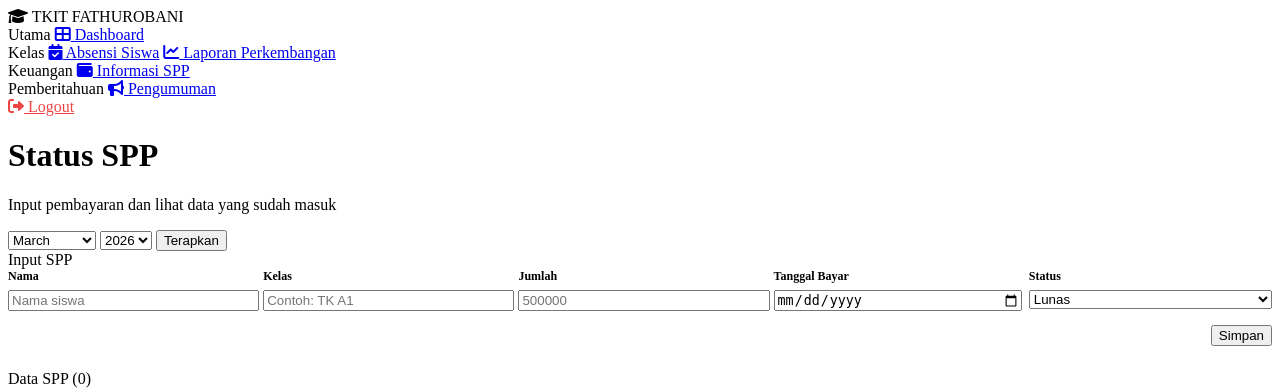
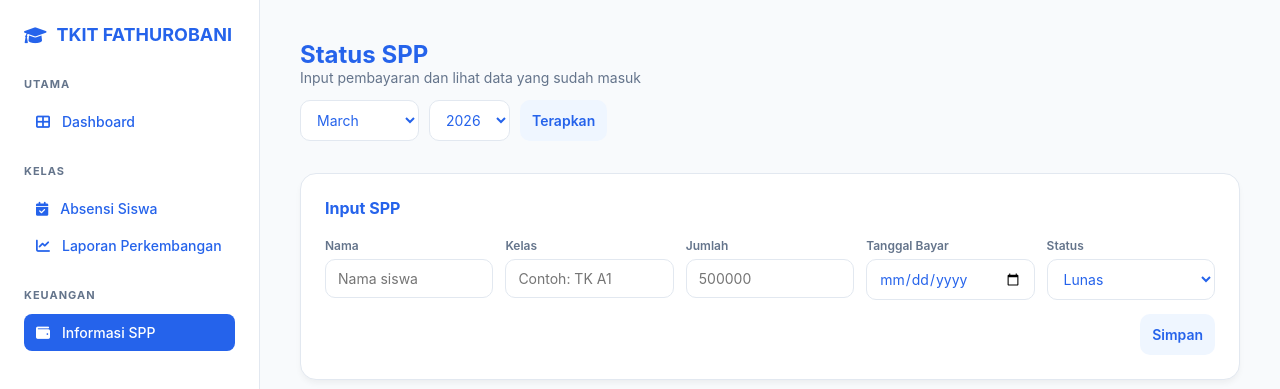
Before and after one commit to fadlilahadyan/Tkit-Fathurrobbany, a PHP site: page /informasi_spp/informasi_spp.php in a window 1280 px wide. Shown: the top 389 px of the page. Run offline with PHP 8.4, Linux system fonts and the light colour scheme; data that the repository does not hold is empty.

Commit message:
perbaikan logic pindah pagenya ada beberapa yang tidak sesuai

```diff
--- a/src/informasi_spp/informasi_spp.php
+++ b/src/informasi_spp/informasi_spp.php
@@ -98,8 +98,8 @@ $rows = $stmt->fetchAll(PDO::FETCH_ASSOC);
   <meta name="viewport" content="width=device-width, initial-scale=1.0" />
   <title>Status SPP</title>
   <link rel="stylesheet" href="https://cdnjs.cloudflare.com/ajax/libs/font-awesome/6.0.0/css/all.min.css">
-  <link rel="stylesheet" href="style.css">
-  <link rel="stylesheet" href="keuangan.css">
+  <link rel="stylesheet" href="../dashboard.css">
+  <link rel="stylesheet" href="informasi_spp.css">
 </head>
 <body>
     <div class="sidebar">
@@ -109,27 +109,24 @@ $rows = $stmt->fetchAll(PDO::FETCH_ASSOC);
 
         <div class="nav-group">
             <span class="nav-label">Utama</span>
-            <a href="dashboard.php" class="nav-item "><i class="fas fa-th-large"></i> Dashboard</a>
+            <a href="../dashboard.php" class="nav-item "><i class="fas fa-th-large"></i> Dashboard</a>
         </div>
 
         <div class="nav-group">
             <span class="nav-label">Kelas</span>
-            <a href="halaman_absensi_guru.php" class="nav-item"><i class="fas fa-calendar-check"></i> Absensi Siswa</a>
-            <a href="laporan.php" class="nav-item"><i class="fas fa-chart-line"></i> Laporan Perkembangan</a>
+            <a href="../presensi/halaman_absensi_guru.php" class="nav-item"><i class="fas fa-calendar-check"></i> Absensi Siswa</a>
+            <a href="../laporan/laporan.php" class="nav-item"><i class="fas fa-chart-line"></i> Laporan Perkembangan</a>
         </div>
 
         <div class="nav-group">
             <span class="nav-label">Keuangan</span>
-            <a href="keuangan.php" class="nav-item active"><i class="fas fa-wallet"></i> Informasi SPP</a>
+            <a href="informasi_spp.php" class="nav-item active"><i class="fas fa-wallet"></i> Informasi SPP</a>
         </div>
 
-        <div class="nav-group">
-            <span class="nav-label">Pemberitahuan</span>
-            <a href="pengumuman.php" class="nav-item"><i class="fas fa-bullhorn"></i> Pengumuman</a>
-        </div>
+
 
         <div style="margin-top: auto;">
-            <a href="../logout.php" class="nav-item" style="color: #ef4444;"><i class="fas fa-sign-out-alt"></i> Logout</a>
+            <a href="../auth/logout.php" class="nav-item" style="color: #ef4444;"><i class="fas fa-sign-out-alt"></i> Logout</a>
         </div>
     </div>
 
```
